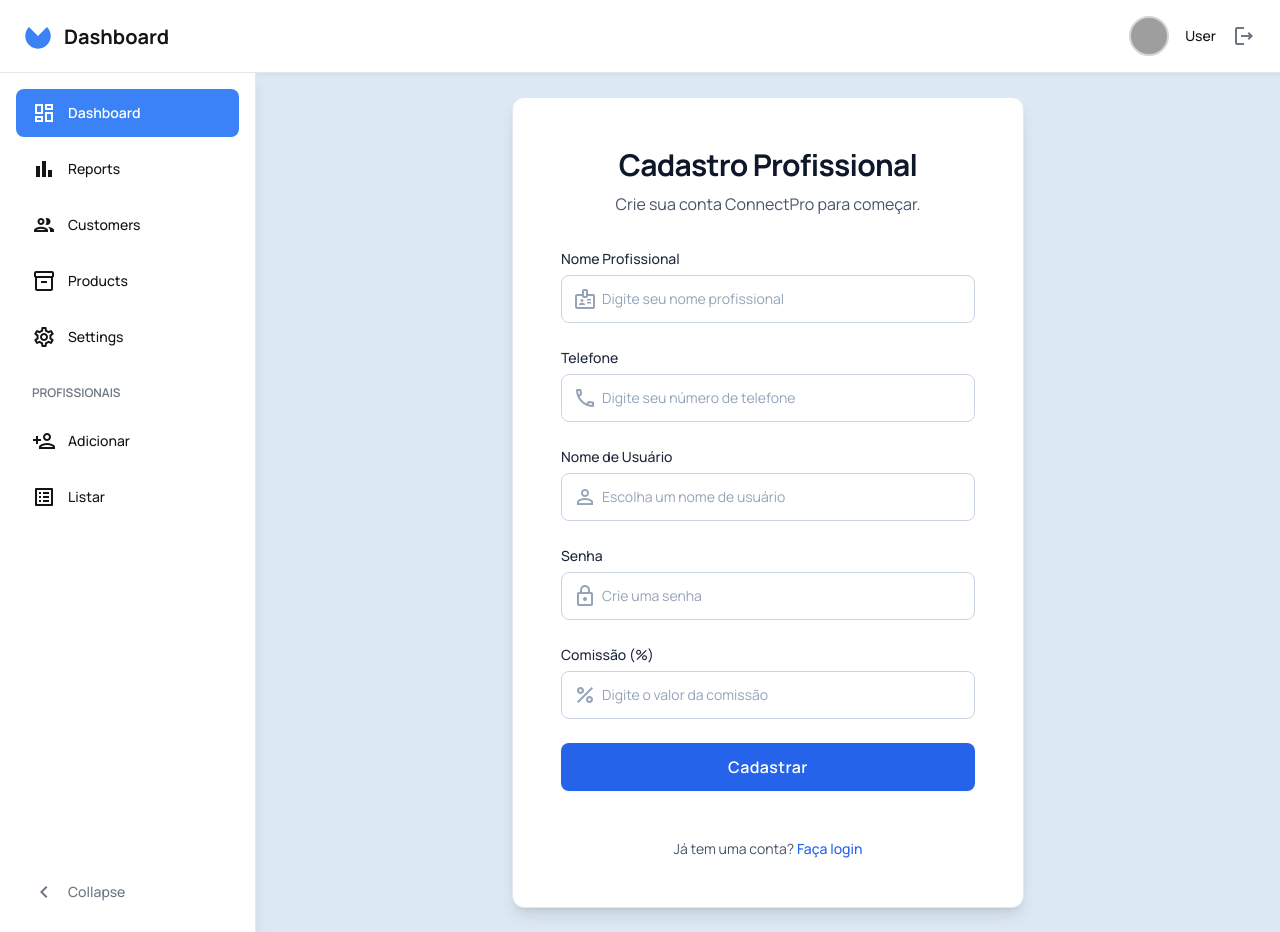
After one commit to torresluan2025/agenda, a Flask app: template templates/add_professional_page.html in a window 1280 px wide. The commit adds this page. Run offline with Flask 3, Linux system fonts and the light colour scheme; the template is opened without the code that fills it, so the values that code supplies are empty; some libraries are stand-ins or nearby versions; grey boxes are pictures that could not be loaded.

Commit message:
I've added the "Adicionar Profissionais" UI and integrated it into the dashboard navigation. Here's a summary of the changes:
- **Dashboard Sidebar Update (`templates/dashboard.html`)**:
    - I added a "Profissionais" menu section to the sidebar.
    - Under "Profissionais", I added:
        - "Adicionar Profissionais": This links to the new form page.
        - "Listar Profissionais": This is a placeholder link for future implementation.
    - I updated the <title> tag to use a Jinja2 block `page_title` for better title management by extending templates.

- **"Adicionar Profissionais" Form (`templates/add_professional_form.html`)**:
    - I created a new template by processing the HTML you provided for "Cadastro Profissional".
    - I removed the original page's header, main wrapping tags, and html/head/body structure to make it suitable for inclusion.

- **Dashboard Content Injection (`templates/dashboard.html`)**:
    - I modified the main content area of `dashboard.html` to be wrapped in a Jinja2 block named `dashboard_content`. This allows child templates to override this section.

- **Page Template for Form (`templates/add_professional_page.html`)**:
    - I created a new template that extends `dashboard.html`.
    - This template overrides the `dashboard_content` block to include `add_professional_form.html`.
    - It also overrides the `page_title` block for a more specific title.

- **Routing (`app.py`)**:
    - I added a new GET route: `/<string:user_domain>/professionals/add`.
    - This route, `add_professional_page(user_domain)`, is protected by session checks to ensure you are logged in and accessing your own domain's section.
    - It renders `templates/add_professional_page.html`, passing the `user` object required by the base dashboard layout.

The functionality to actually save professional data is not included in this update and will be addressed next. This update focuses on the UI and navigation aspects.

```diff
--- a/app.py
+++ b/app.py
@@ -98,21 +98,14 @@ def dashboard(user_domain):
         return redirect(url_for('home'))
 
     # Querying for the user is still a good idea, e.g., to pass user details to the template
-    user = User.query.filter_by(domain=user_domain).first()
-    if user:
-        # Ensure the logged-in user (from session) actually matches the user owning the domain
-        # This is an additional check, particularly if user_id from session is also used to fetch user details
-        if session.get('user_id') != user.id:
-            flash('Authorization error.', 'danger') # Or a more generic error
-            session.clear() # Clear session as a precaution
-            return redirect(url_for('home'))
-
+    user = User.query.filter_by(id=session['user_id']).first()
+    if user and user.domain == user_domain : # Check if the user from session owns the domain
         # Pass user object to template to display user-specific info if needed
         return render_template('dashboard.html', user=user)
     else:
-        # This case should ideally be rare if session['user_domain'] is correctly set and valid,
-        # but good as a fallback or if someone manually types a non-existent domain.
-        flash(f'Dashboard for domain "{user_domain}" not found or user does not exist.', 'danger')
+        # This case should ideally be rare if session is consistent,
+        # but good as a fallback or if someone manually types a non-existent/wrong domain.
+        flash(f'Dashboard for domain "{user_domain}" not found, user does not exist, or domain mismatch.', 'danger')
         session.clear() # Clear session as a precaution
         return redirect(url_for('home'))
 
@@ -124,6 +117,23 @@ def logout():
     flash('You have been successfully logged out.', 'success')
     return redirect(url_for('home'))
 
+@app.route('/<string:user_domain>/professionals/add', methods=['GET'])
+def add_professional_page(user_domain):
+    if 'user_id' not in session or 'user_domain' not in session or session['user_domain'] != user_domain:
+        flash('Please log in to view this page.', 'warning')
+        return redirect(url_for('home'))
+
+    # Fetch the user again to pass to the dashboard template (which add_professional_page.html extends)
+    # This ensures the main dashboard layout has the necessary user data.
+    user = User.query.filter_by(id=session['user_id']).first()
+    if not user or user.domain != user_domain:
+        # This case should ideally not be hit if session is consistent, but as a safeguard:
+        flash('User not found or domain mismatch.', 'danger')
+        session.clear() # Clear inconsistent session
+        return redirect(url_for('home'))
+
+    return render_template('add_professional_page.html', user=user)
+
 if __name__ == '__main__':
     # If 'init-db' is passed as a command-line argument, initialize the DB
     import sys
--- /dev/null
+++ b/templates/add_professional_form.html
@@ -0,0 +1,47 @@
+<div class="mx-auto flex w-full max-w-lg flex-col items-center rounded-xl border border-slate-200 bg-white p-8 shadow-lg md:p-12">
+     <h1 class="text-slate-900 text-3xl font-bold leading-tight tracking-tight mb-2 text-center">Cadastro Profissional</h1>
+     <p class="text-slate-600 text-base mb-8 text-center">Crie sua conta ConnectPro para começar.</p>
+     <form class="w-full space-y-6">
+       <div class="flex flex-col gap-1.5">
+         <label class="text-slate-800 text-sm font-medium leading-normal" for="professionalName">Nome Profissional</label>
+         <div class="relative">
+           <span class="material-icons-outlined absolute left-3 top-1/2 -translate-y-1/2 text-slate-400">badge</span>
+           <input class="form-input flex w-full min-w-0 flex-1 resize-none overflow-hidden rounded-lg border border-slate-300 bg-white text-slate-900 focus:outline-none focus:ring-2 focus:ring-blue-500 focus:border-blue-500 h-12 placeholder:text-slate-400 p-3 pl-10 text-sm font-normal leading-normal transition-colors" id="professionalName" placeholder="Digite seu nome profissional" value=""/>
+         </div>
+       </div>
+       <div class="flex flex-col gap-1.5">
+         <label class="text-slate-800 text-sm font-medium leading-normal" for="telephone">Telefone</label>
+         <div class="relative">
+           <span class="material-icons-outlined absolute left-3 top-1/2 -translate-y-1/2 text-slate-400">call</span>
+           <input class="form-input flex w-full min-w-0 flex-1 resize-none overflow-hidden rounded-lg border border-slate-300 bg-white text-slate-900 focus:outline-none focus:ring-2 focus:ring-blue-500 focus:border-blue-500 h-12 placeholder:text-slate-400 p-3 pl-10 text-sm font-normal leading-normal transition-colors" id="telephone" placeholder="Digite seu número de telefone" type="tel" value=""/>
+         </div>
+       </div>
+       <div class="flex flex-col gap-1.5">
+         <label class="text-slate-800 text-sm font-medium leading-normal" for="username">Nome de Usuário</label>
+         <div class="relative">
+           <span class="material-icons-outlined absolute left-3 top-1/2 -translate-y-1/2 text-slate-400">person_outline</span>
+           <input class="form-input flex w-full min-w-0 flex-1 resize-none overflow-hidden rounded-lg border border-slate-300 bg-white text-slate-900 focus:outline-none focus:ring-2 focus:ring-blue-500 focus:border-blue-500 h-12 placeholder:text-slate-400 p-3 pl-10 text-sm font-normal leading-normal transition-colors" id="username" placeholder="Escolha um nome de usuário" value=""/>
+         </div>
+       </div>
+       <div class="flex flex-col gap-1.5">
+         <label class="text-slate-800 text-sm font-medium leading-normal" for="password">Senha</label>
+         <div class="relative">
+           <span class="material-icons-outlined absolute left-3 top-1/2 -translate-y-1/2 text-slate-400">lock_outline</span>
+           <input class="form-input flex w-full min-w-0 flex-1 resize-none overflow-hidden rounded-lg border border-slate-300 bg-white text-slate-900 focus:outline-none focus:ring-2 focus:ring-blue-500 focus:border-blue-500 h-12 placeholder:text-slate-400 p-3 pl-10 text-sm font-normal leading-normal transition-colors" id="password" placeholder="Crie uma senha" type="password" value=""/>
+         </div>
+       </div>
+       <div class="flex flex-col gap-1.5">
+         <label class="text-slate-800 text-sm font-medium leading-normal" for="commission">Comissão (%)</label>
+         <div class="relative">
+           <span class="material-icons-outlined absolute left-3 top-1/2 -translate-y-1/2 text-slate-400">percent</span>
+           <input class="form-input flex w-full min-w-0 flex-1 resize-none overflow-hidden rounded-lg border border-slate-300 bg-white text-slate-900 focus:outline-none focus:ring-2 focus:ring-blue-500 focus:border-blue-500 h-12 placeholder:text-slate-400 p-3 pl-10 text-sm font-normal leading-normal transition-colors" id="commission" placeholder="Digite o valor da comissão" type="number" value=""/>
+         </div>
+       </div>
+       <button class="flex w-full cursor-pointer items-center justify-center overflow-hidden rounded-lg h-12 px-6 bg-blue-600 text-white text-base font-semibold leading-normal tracking-wide shadow-sm hover:bg-blue-700 focus:outline-none focus:ring-2 focus:ring-blue-500 focus:ring-offset-2 transition-colors">
+         <span class="truncate">Cadastrar</span>
+       </button>
+     </form>
+     <p class="mt-8 text-center text-sm text-slate-600">
+       Já tem uma conta? <a class="font-medium text-blue-600 hover:text-blue-700" href="#">Faça login</a>
+     </p>
+   </div>
--- /dev/null
+++ b/templates/add_professional_page.html
@@ -0,0 +1,7 @@
+{% extends "dashboard.html" %}
+
+{% block page_title %}Adicionar Profissional - {{ super() }}{% endblock page_title %}
+
+{% block dashboard_content %}
+  {% include "add_professional_form.html" %}
+{% endblock dashboard_content %}
--- a/templates/dashboard.html
+++ b/templates/dashboard.html
@@ -3,7 +3,7 @@
 <link crossorigin="" href="https://fonts.gstatic.com/" rel="preconnect"/>
 <link as="style" href="https://fonts.googleapis.com/css2?display=swap&amp;family=Manrope%3Awght%40400%3B500%3B600%3B700%3B800&amp;family=Noto+Sans%3Awght%40400%3B500%3B700%3B900" onload="this.rel='stylesheet'" rel="stylesheet"/>
 <link href="https://fonts.googleapis.com/css2?family=Material+Icons+Outlined" rel="stylesheet"/>
-<title>Stitch Design</title>
+<title>{% block page_title %}Dashboard - {{ user.company_name if user and user.company_name else 'MidasPDV' }}{% endblock page_title %}</title>
 <script src="https://cdn.tailwindcss.com?plugins=forms,container-queries"></script>
 <script>
       tailwind.config = {
@@ -92,6 +92,23 @@
 <span class="material-icons-outlined">settings</span>
 <p class="text-sm font-medium group-[.sidebar-collapsed]/design-root:hidden">Settings</p>
 </a>
+<!-- Profissionais Menu Header -->
+<div class="px-4 pt-4 pb-2 group-[.sidebar-collapsed]/design-root:px-0 group-[.sidebar-collapsed]/design-root:text-center">
+<span class="text-xs font-semibold text-subtle-foreground uppercase group-[.sidebar-collapsed]/design-root:hidden">Profissionais</span>
+<span class="material-icons-outlined hidden group-[.sidebar-collapsed]/design-root:inline" title="Profissionais">medical_services</span>
+</div>
+
+<!-- Submenu Item: Adicionar Profissionais -->
+<a class="flex items-center gap-3 px-4 py-3 rounded-lg text-primary-foreground hover:bg-subtle transition-colors group-[.sidebar-collapsed]/design-root:justify-center group-[.sidebar-collapsed]/design-root:px-0" href="{{ url_for('add_professional_page', user_domain=user.domain) }}">
+<span class="material-icons-outlined">person_add</span>
+<p class="text-sm font-medium group-[.sidebar-collapsed]/design-root:hidden">Adicionar</p>
+</a>
+
+<!-- Submenu Item: Listar Profissionais (Placeholder) -->
+<a class="flex items-center gap-3 px-4 py-3 rounded-lg text-primary-foreground hover:bg-subtle transition-colors group-[.sidebar-collapsed]/design-root:justify-center group-[.sidebar-collapsed]/design-root:px-0" href="#">
+<span class="material-icons-outlined">list_alt</span>
+<p class="text-sm font-medium group-[.sidebar-collapsed]/design-root:hidden">Listar</p>
+</a>
 </nav>
 <button class="mt-auto flex items-center gap-3 px-4 py-3 rounded-lg text-subtle-foreground hover:bg-subtle hover:text-primary-foreground transition-colors group-[.sidebar-collapsed]/design-root:justify-center group-[.sidebar-collapsed]/design-root:px-0" onclick="document.querySelector('.group\/design-root').classList.toggle('sidebar-collapsed')" type="button">
 <span class="material-icons-outlined group-[.sidebar-collapsed]/design-root:hidden">chevron_left</span>
@@ -101,6 +118,7 @@
 </div>
 </aside>
 <main class="flex-1 p-6">
+     {% block dashboard_content %}
 <div class="mb-6">
 <h2 class="text-primary-foreground text-3xl font-bold leading-tight">Dashboard</h2>
 </div>
@@ -174,6 +192,7 @@
 </div>
 </div>
 </div>
+     {% endblock dashboard_content %}
 </main>
 </div>
 </div>
```
